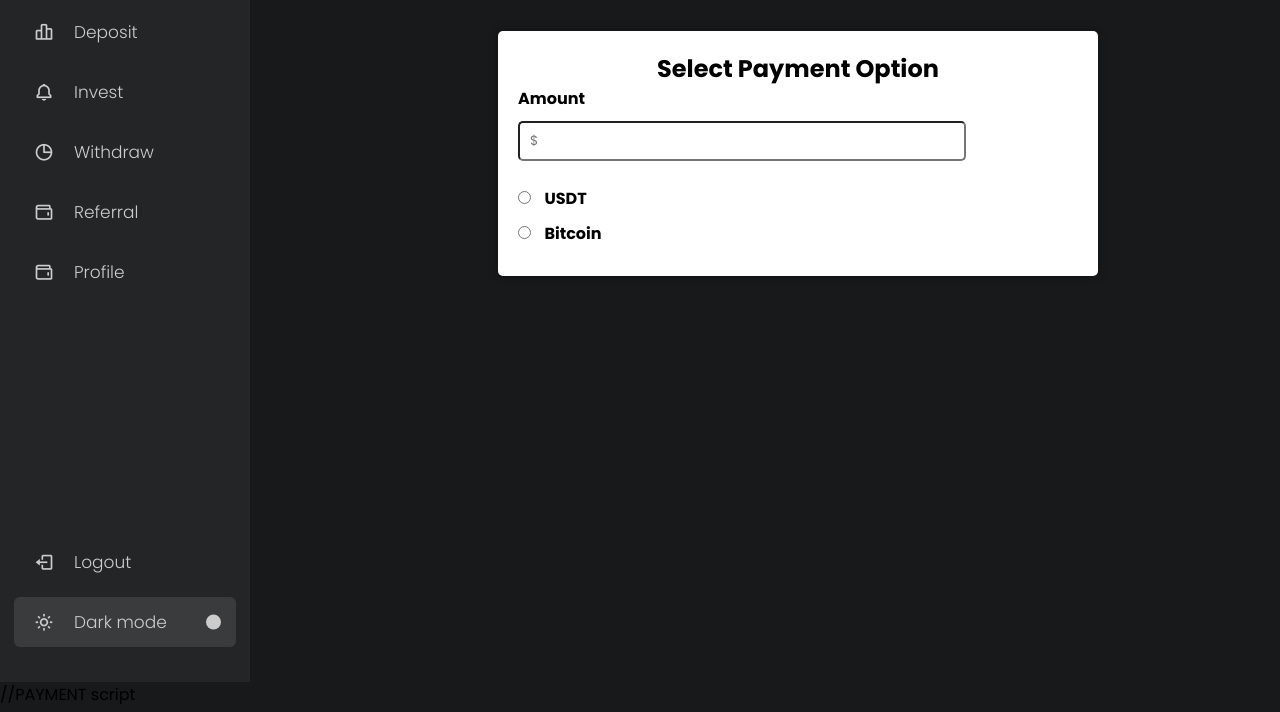
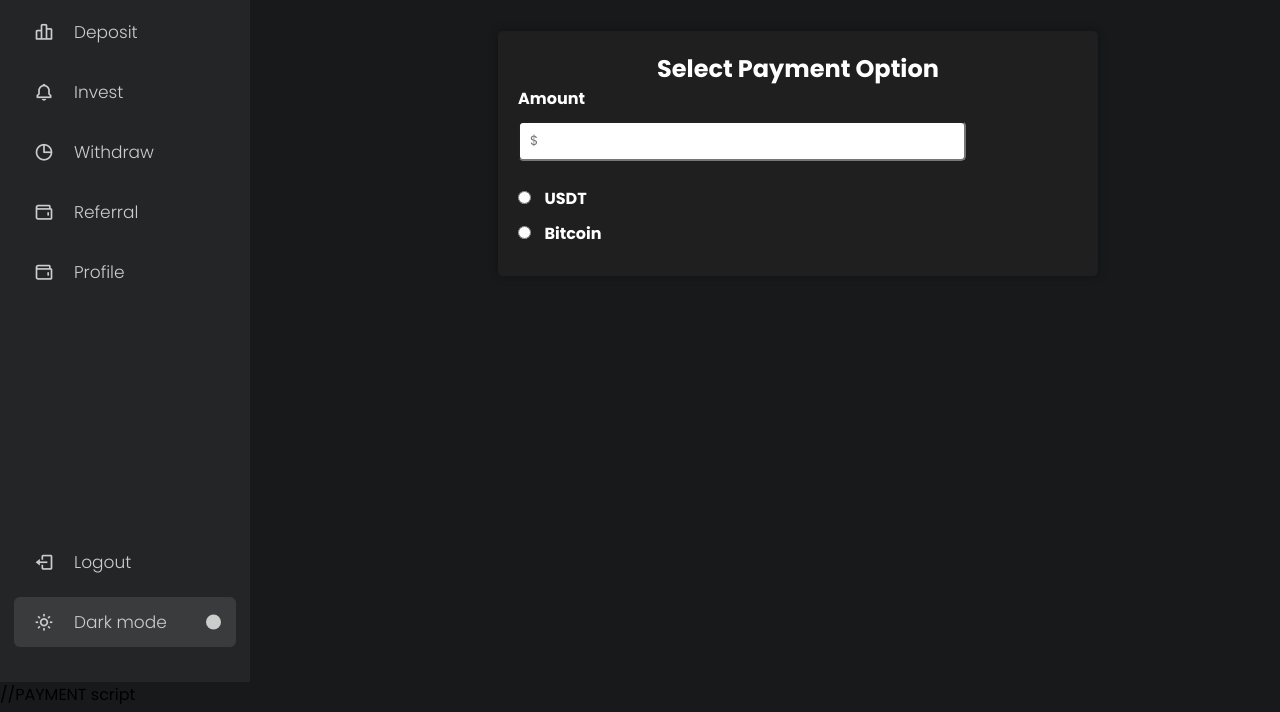
Before and after one commit to MrAlute/epic_trade, a plain HTML site: page user-dashboard/deposit.html in a window 1280 px wide. Both pictures are taken after a click on the element 206 px from the left and 740 px from the top of the page. Shown: the part 118-830 px from the top of the page. Drawn offline with nearby package versions, Linux system fonts and the light colour scheme.

Commit message:
modified

```diff
--- a/user-dashboard/deposit.html
+++ b/user-dashboard/deposit.html
@@ -26,6 +26,15 @@
             border-radius: 5px;
             box-shadow: 0px 0px 10px rgba(0, 0, 0, 0.3);
             max-width: 600px;
+        }
+
+        .dark .payment-container{
+            background-color: rgb(32, 31, 31);
+            color: #fff;
+        }
+
+        .dark .payment-container p{
+            color: black;
         }
         a{
             text-decoration: none;
```
